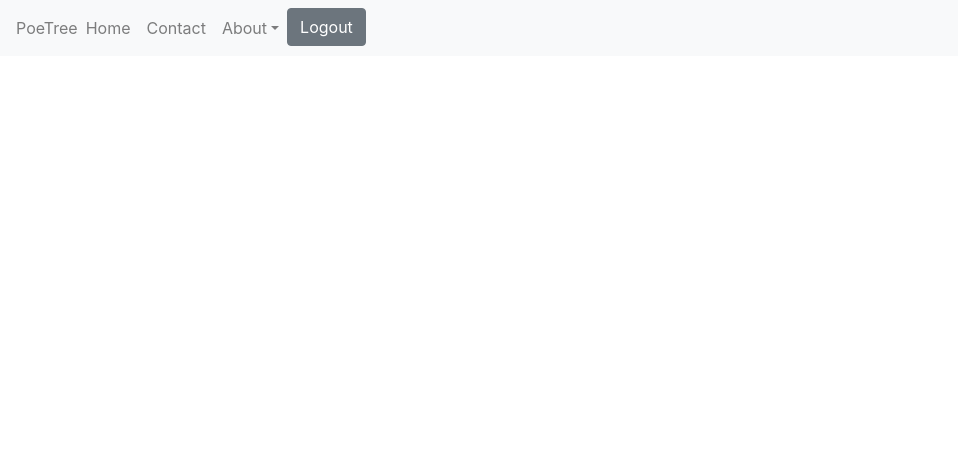
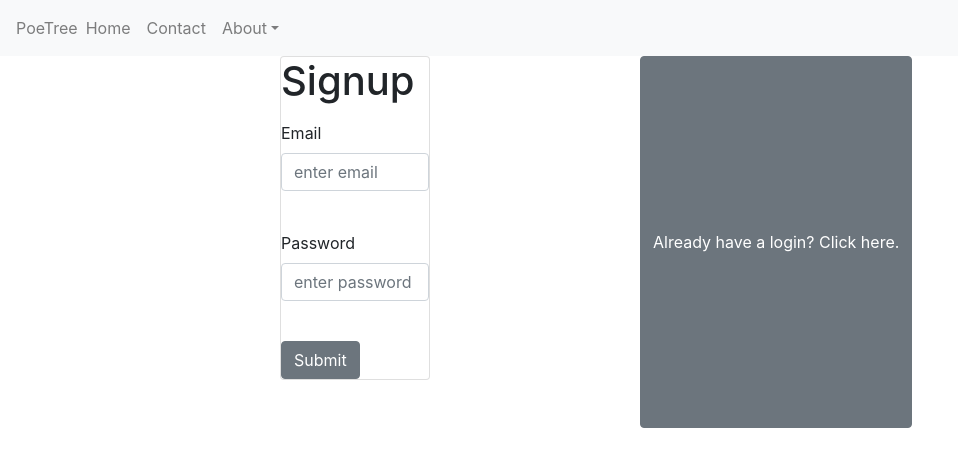
Before and after one commit to stirey/poetree-v2-client, a React (Create React App) app: page / in a window 1280 px wide. Shown: the top 466 px of the page, without its empty margins (0-958 px from the left). Built offline with nearby package versions, Linux system fonts and the light colour scheme.

Commit message:
register & login fully functional

```diff
--- a/src/App.tsx
+++ b/src/App.tsx
@@ -7,32 +7,23 @@ import Header from './components/site/Header'
 import Auth from './components/auth/Auth'
 import UserHomepage from './components/site/UserHomepage'
 
+
 type AppStates = {
   sessionToken: any,
-
 }
 
 class App extends React.Component<{}, AppStates> {
-
-
-
   constructor(props: any) {
     super(props);
-
     this.state = {
       sessionToken: "",
 
     }
-
-
   }
-
-
 
   getToken = () => {
     if (localStorage.getItem('token')) {
       this.setState({ sessionToken: localStorage.getItem('token')});
-
     }
   }
 // this changes the state of this particular token, when someone signs up we want it to change it to their token so they can access their "stuff"
@@ -46,17 +37,14 @@ class App extends React.Component<{}, AppStates> {
     localStorage.clear();
     this.setState({ sessionToken: ''});
   }
+// this will run as soon as someone lands on the component-all the get info is established
 
- componentWillMount() {
+ componentDidMount() {
     this.getToken();
+    console.log('this is a test')
+  }
 
 
-  }
-
-  // componentDidMount() {
-  //   setInterval(() => this.getToken(), 1000);
-
-  // }
 
 render() {
 
@@ -64,21 +52,33 @@ render() {
     <div className="App">
      <div className="verticalCenter">
 
-            <Header clearToken={this.clearToken} />
-
-            <Router>
-            <Switch>
-              <Route path="/user">
-              <Auth updateToken={this.updateToken}/>
-              </Route>
-
-              <Route path='/userhomepage'>
-              <UserHomepage sessionToken={this.state.sessionToken} />
-              </Route>
+             <Router>
+               <Header />
+               <Switch>
+                 {/* //if there is no sessiontoken show auth, if there is one, show userhomepage */}
+              { !this.state.sessionToken ?
+                 <Route>
+                  <Auth updateToken={this.updateToken} />
+                 </Route>
+                  :
+                //  <Route>
+                 <UserHomepage sessionToken={this.state.sessionToken} clearToken={this.clearToken} />
+                //  </Route>
+              }
+              </Switch>
+             </Router>
 
 
-            </Switch>
-            </Router>
+
+
+
+
+
+
+
+
+
+
     </div>
     </div>
   );
--- a/src/components/auth/Auth.tsx
+++ b/src/components/auth/Auth.tsx
@@ -1,10 +1,8 @@
 import React from 'react';
-import { Container, Button, Row } from 'reactstrap';
+import { Container, Row, Col, Button } from 'reactstrap';
 import Login from './Login';
 import Register from './Register';
 import { Switch, Route} from 'react-router-dom'
-
-
 
 type AuthStates = {
     email: string;
@@ -14,6 +12,8 @@ type AuthStates = {
     sessionToken: any;
     updateToken: any;
     getToken: any;
+    signup: boolean;
+
 }
 
 class Auth extends React.Component<{updateToken: any}, AuthStates> {
@@ -25,6 +25,7 @@ class Auth extends React.Component<{updateToken: any}, AuthStates> {
             sessionToken: "",
             getToken: "",
             updateToken: "",
+            signup: true,
             setEmail: (e) => {
                 this.setState({
                     email: e
@@ -39,34 +40,40 @@ class Auth extends React.Component<{updateToken: any}, AuthStates> {
         }
     }
 
-
     render() {
     return (
         <Container className="auth-container">
             <Row>
 
-                    <Route path="/user">
+               { this.state.signup ?
+                    <Col md="6">
                     <Register
                      email={this.state.email}
                      password={this.state.password}
                      setEmail={this.state.setEmail}
                      setPassword={this.state.setPassword}
                      sessionToken={this.state.sessionToken}
-                     updateToken={this.state.updateToken}
+                     updateToken={this.props.updateToken}
                      getToken={this.state.getToken} />
-                    </Route>
-
-                    <Route path="/user">
+                    </Col>
+                    :
+                    <Col md="6">
                     <Login
                     email={this.state.email}
                     password={this.state.password}
                     setEmail={this.state.setEmail}
                     setPassword={this.state.setPassword}
                     sessionToken={this.state.sessionToken}
-                    updateToken={this.state.updateToken}
+                    updateToken={this.props.updateToken}
                     getToken={this.state.getToken} />
-                    </Route>
+                </Col>
+                }
 
+              <Button onClick={() => {
+                  this.setState({
+                      signup: !this.state.signup
+                  })
+              }   }>{ this.state.signup? "Already have a login? Click here." : "Need a login? Click here."}</Button>
 
             </Row>
         </Container>
--- a/src/components/auth/Login.tsx
+++ b/src/components/auth/Login.tsx
@@ -47,12 +47,9 @@ class Login extends React.Component<LoginProps, {redirect: null | string}> {
             })
 
             .then((data) => {
-                // this.props.updateToken(data.sessionToken);
-                this.setState({redirect: '/userhomepage'})
+                (this.props.updateToken(data.sessionToken));
+                (this.setState({redirect: '/userhomepage'}));
             })
-
-
-
     }
 
  render() {
--- a/src/components/auth/Register.tsx
+++ b/src/components/auth/Register.tsx
@@ -33,8 +33,7 @@ class Register extends React.Component<RegisterProps, {redirect: null | string}>
                 headers: new Headers({
                     'Content-Type': 'application/json'
                 })
-            })
-                .then((response) => {
+            }).then((response) => {
                     if (response.status === 200) {
                         console.log("Registration is successful.");
 
@@ -44,9 +43,9 @@ class Register extends React.Component<RegisterProps, {redirect: null | string}>
                     return response.json();
                 })
                 .then((data) => {
-                    console.log(data)
-                    // this.props.updateToken(data.sessionToken);
-                    this.setState({redirect: '/userhomepage'})
+                    console.log(data);
+                    (this.props.updateToken(data.sessionToken));
+                    (this.setState({redirect: '/userhomepage'}));
                 })
         }
 
--- a/src/components/site/Header.tsx
+++ b/src/components/site/Header.tsx
@@ -1,41 +1,35 @@
 import React from 'react';
-import {
-    Collapse,
-    Navbar,
-    NavbarToggler,
-    Nav,
-    NavItem,
-    NavLink,
-    UncontrolledDropdown,
-    DropdownToggle,
-    DropdownMenu,
-    DropdownItem,
-    NavbarText,
-    Button
-  } from 'reactstrap';
+import {Collapse,Navbar,NavbarToggler,Nav,NavItem,NavLink,UncontrolledDropdown, DropdownToggle,DropdownMenu,DropdownItem,NavbarText,} from 'reactstrap';
 
 
-
-  type HeaderProps ={
-    clearToken: any;
+type HeaderState = {
+    isOpen: boolean;
   }
 
-class Header extends React.Component<HeaderProps, {}> {
-  constructor(props: HeaderProps) {
-    super(props)
-
+class Header extends React.Component<{}, HeaderState> {
+  constructor(props: any) {
+    super(props);
+    this.toggle = this.toggle.bind(this);
+    this.state = {
+      isOpen: false,
+    };
   }
 
+  toggle() {
+    this.setState({
+      isOpen: !this.state.isOpen
+    });
+  }
 
     render() {
     return (
-<div>
-    <Navbar color="light" light expand="md">
-        <NavbarText>PoeTree</NavbarText>
+    <div>
+      <Navbar color="light" light expand="md">
+            <NavbarText>PoeTree</NavbarText>
 
-            <NavbarToggler />
-              <Collapse  navbar>
-                <Nav className="mr-auto" navbar>
+            <NavbarToggler right onClick={this.toggle} />
+              <Collapse  isOpen={this.state.isOpen} navbar>
+                <Nav navbar>
 
                   <NavItem>
                     <NavLink href="/">Home</NavLink>
@@ -55,10 +49,6 @@ class Header extends React.Component<HeaderProps, {}> {
                     </DropdownMenu>
                   </UncontrolledDropdown>
 
-                  <NavItem>
-
-                    <Button onClick={this.props.clearToken}>Logout</Button>
-                  </NavItem>
 
                 </Nav>
             </Collapse>
--- a/src/components/site/UserHomepage.tsx
+++ b/src/components/site/UserHomepage.tsx
@@ -1,31 +1,30 @@
 import React from 'react';
-import { Container, Row, Col } from 'reactstrap';
-import {BrowserRouter as Router, Route, Switch} from 'react-router-dom';
+import { Container, Row, Button } from 'reactstrap';
+import {  Route} from 'react-router-dom';
 
 type UserHomepageProps = {
     sessionToken: any;
+    clearToken: any;
 }
 
 type UserHomeStates = {
-    sessionToken: any;
+
 }
 
 class UserHomepage extends React.Component<UserHomepageProps, UserHomeStates> {
     constructor(props: UserHomepageProps) {
         super(props);
-        this.state = {
-            sessionToken: ""
-        }
+
     }
-
     render() {
         return(
             <div>
                 <Container>
                     <Row>
-                    <Route exact path='/userhomepage'>
+
                     <p>this is a test of homepage</p>
-                    </Route>
+                    <Button onClick={this.props.clearToken}>Logout</Button>
+
                     </Row>
                 </Container>
             </div>
```
